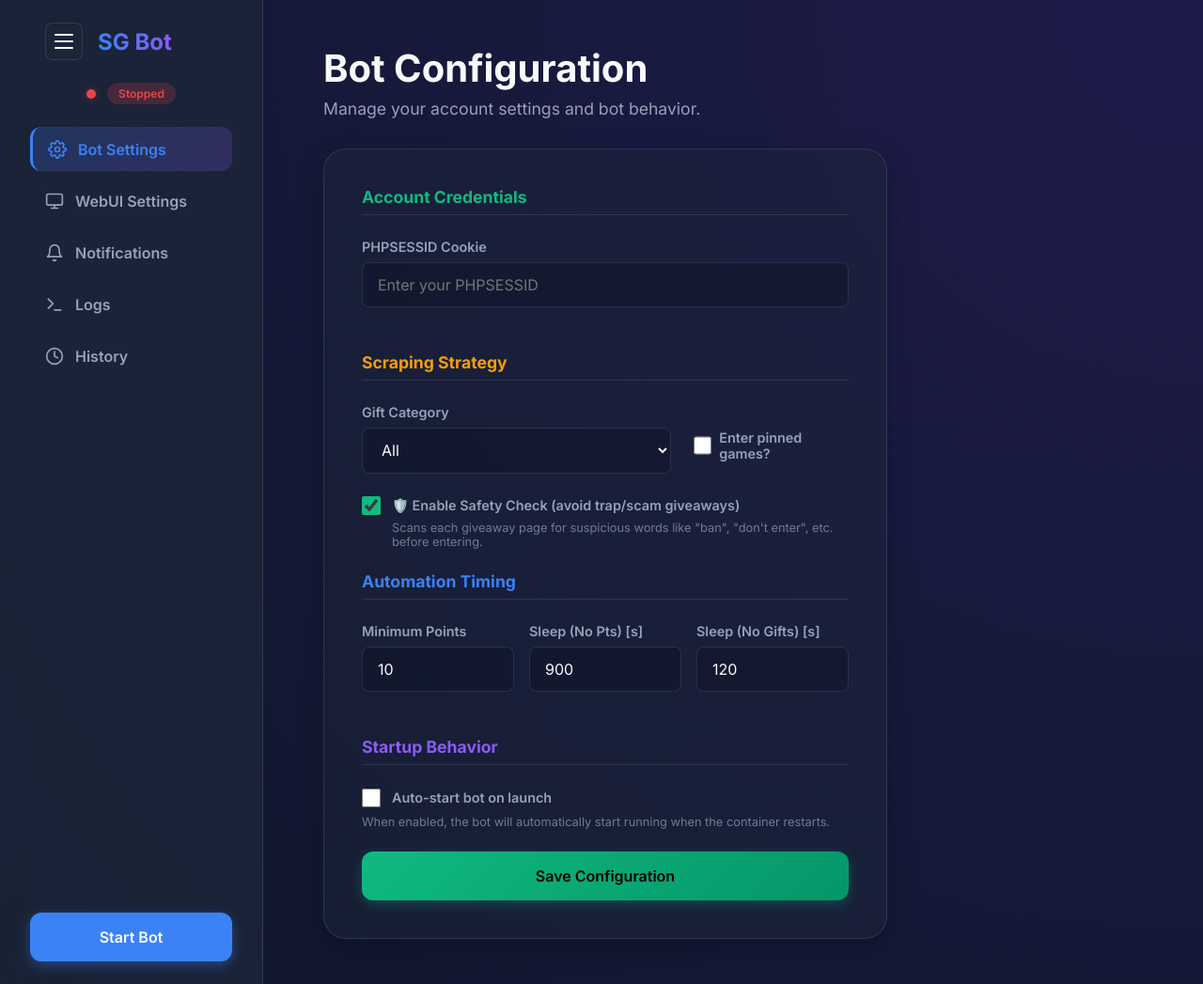
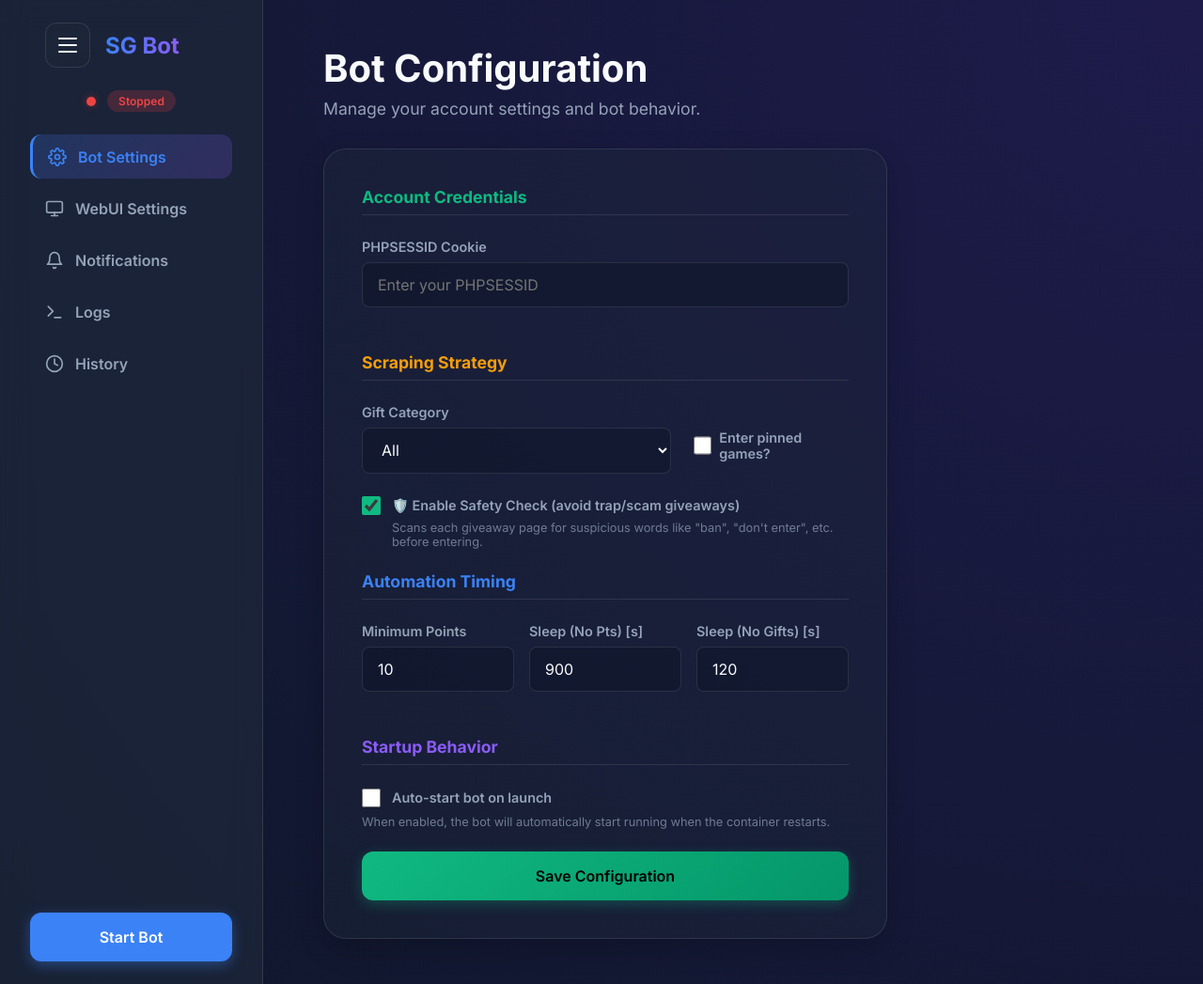
Before and after one commit to ZipperedJon/steamgifts-bot-fork, a Flask app: page / in a window 1280 px wide. Shown: the whole page at 94% size. Run offline with Flask 3, Linux system fonts and the light colour scheme; data that the repository does not hold is empty; some libraries are stand-ins or nearby versions.

Commit message:
fix: resolve asymmetric icon offsets within flex containers

```diff
--- a/static/css/style.css
+++ b/static/css/style.css
@@ -71,13 +71,13 @@
 }
 
 .hamburger-btn {
-    width: 40px;
-    height: 40px;
-    min-width: 40px;
+    width: 48px;
+    height: 48px;
+    min-width: 48px;
     background: var(--glass-bg);
     border: 1px solid var(--glass-border);
     backdrop-filter: blur(12px);
-    border-radius: 0.5rem;
+    border-radius: 0.75rem;
     display: flex;
     flex-direction: column;
     justify-content: center;
@@ -87,6 +87,7 @@
     color: var(--text-color);
     transition: all 0.2s;
     flex-shrink: 0;
+    padding: 0;
 }
 
 .hamburger-btn:hover {
@@ -225,8 +226,7 @@
 }
 
 .sidebar.collapsed .nav-label {
-    opacity: 0;
-    width: 0;
+    display: none;
 }
 
 .sidebar.collapsed .nav-item {
@@ -237,6 +237,7 @@
     width: 48px;
     height: 48px;
     border-radius: 0.75rem;
+    gap: 0;
 }
 
 .sidebar.collapsed .nav-item.active {
@@ -287,6 +288,7 @@
     display: flex;
     align-items: center;
     justify-content: center;
+    gap: 0;
 }
 
 .btn {
--- a/templates/index.html
+++ b/templates/index.html
@@ -5,7 +5,7 @@
     <meta name="viewport" content="width=device-width, initial-scale=1.0">
     <title>SteamGifts Bot Dashboard</title>
     <link href="https://fonts.googleapis.com/css2?family=Inter:wght@400;600;700&display=swap" rel="stylesheet">
-    <link rel="stylesheet" href="/static/css/style.css?v=5">
+    <link rel="stylesheet" href="/static/css/style.css?v=6">
 </head>
 <body>
     <div class="sidebar" id="sidebar">
@@ -252,6 +252,6 @@
         </section>
     </main>
 
-    <script src="/static/js/app.js?v=5"></script>
+    <script src="/static/js/app.js?v=6"></script>
 </body>
 </html>
```
